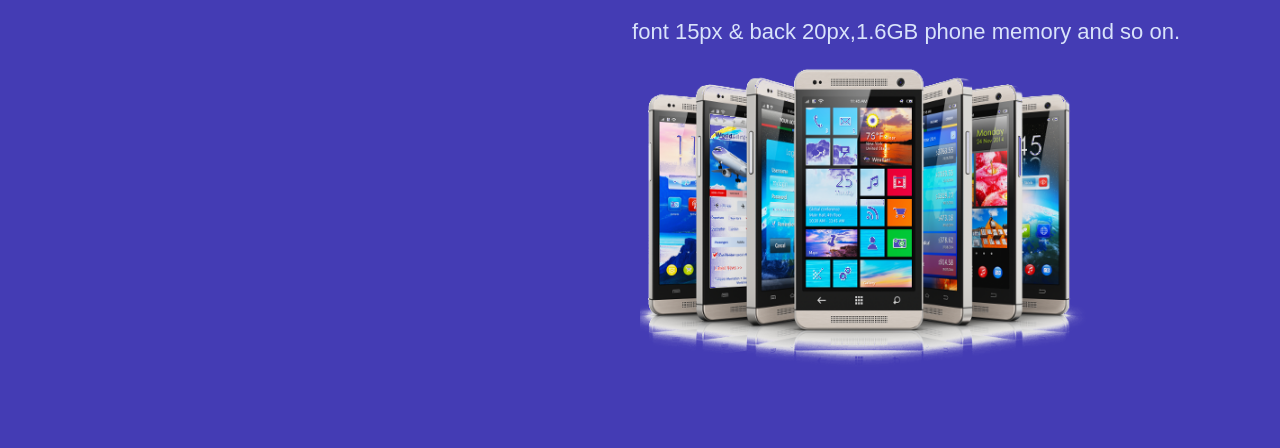
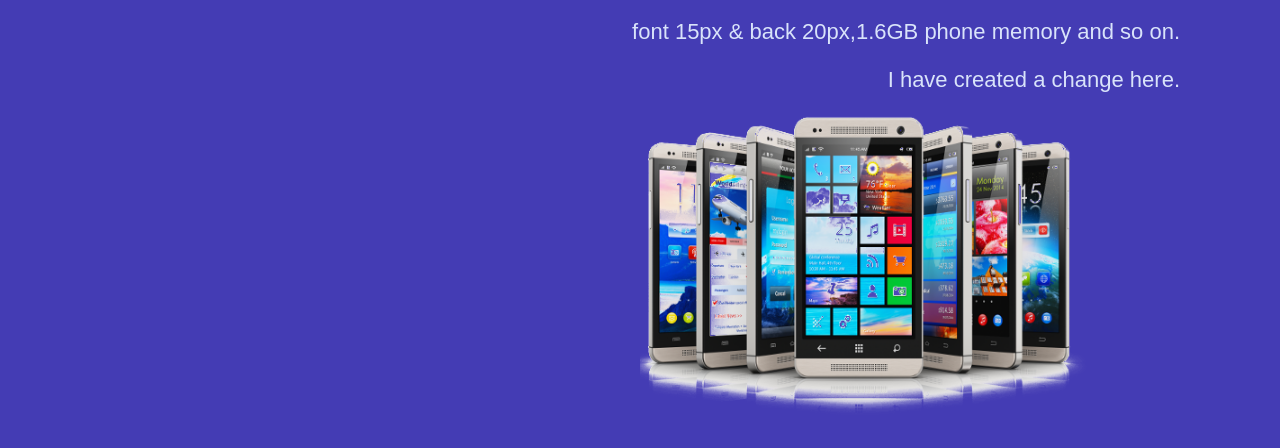
Before and after one commit to moon-saha-chowdhury/my-first-website, a plain HTML site: page first.html in a window 1280 px wide. Shown: the part 262-710 px from the top of the page. Drawn offline with Linux system fonts and the light colour scheme.

Commit message:
added a paragraph

```diff
--- a/first.html
+++ b/first.html
@@ -27,6 +27,7 @@
     <h1>Samsung Here Is Our Latest Collection</h1>
     <p>This phone is one of our latest collection.You will get extra feature as dual camera,</p>
     <p>font 15px & back 20px,1.6GB phone memory and so on.</p>
+    <p>I have created a change here.</p>
 </div>
 
 <div class="product">
```
Also changed, not shown: 1 other file.
